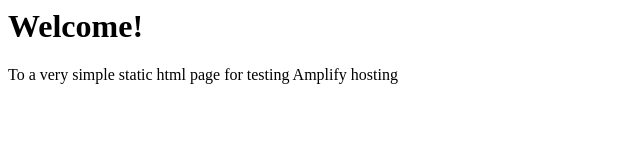
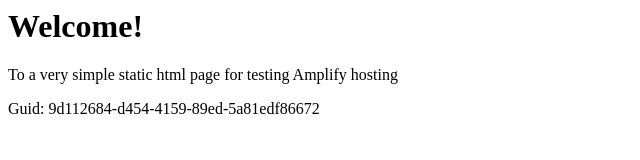
Before and after one commit to aws-aemilia-pdx/Github-PR-Commit-Integration-Test-DoNotTouch-GitHubAutoBuildPrPreviewCanaryTest-v1-beta-us-west-2, a website: page src/index.html in a window 1280 px wide. Shown: the whole page, without its empty margins (0-640 px from the left). Drawn offline with Linux system fonts and the light colour scheme.

Commit message:
commit from integ tests

```diff
--- a/src/index.html
+++ b/src/index.html
@@ -1,3 +1,5 @@
+
+
 <html lang="en">
 
 <head>
@@ -10,6 +12,6 @@
 <body>
     <h1>Welcome!</h1>
     <p>To a very simple static html page for testing Amplify hosting</p>
-</body>
+    <p>Guid: 9d112684-d454-4159-89ed-5a81edf86672</p></body>
 
 </html>
```
